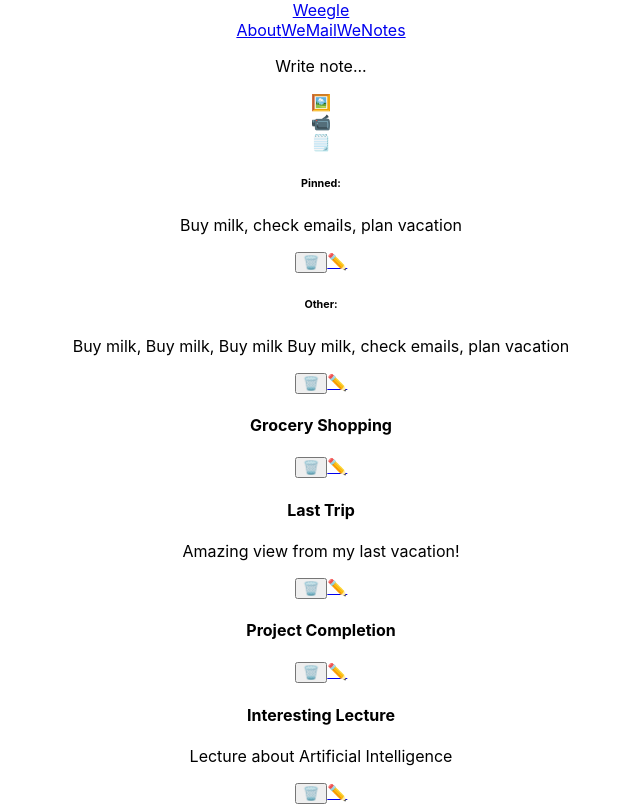
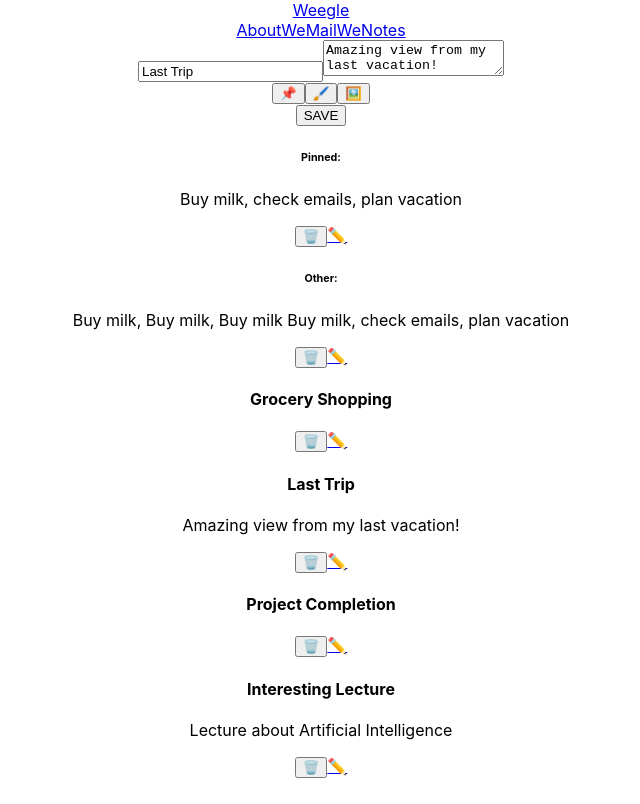
Before and after one commit to AviadMalikan/Weegle, a React (Create React App) app: page /note/edit/AF33FFD in a window 1280 px wide. Shown: the whole page, without its empty margins (319-959 px from the left). Built offline with nearby package versions, Linux system fonts and the light colour scheme.

Commit message:
add option to add and edit from the edit-cmp, make the save not make a server call al time

```diff
--- a/src/cmps/notes/note-edit.jsx
+++ b/src/cmps/notes/note-edit.jsx
@@ -1,31 +1,86 @@
 import { useState } from "react"
+import { noteService } from "../../services/note.service"
+import { useNavigate, useParams } from "react-router-dom"
+import { useEffect } from "react"
 
 
-export function NoteEdit() {
+export function NoteEdit({ onSaveNotes }) {
+    const [noteToEdit, setNoteToEdit] = useState(noteService.getEmptyNote())
     const [isInputOpen, setIsInputOpen] = useState(false)
-    const [isPinned, setIsPinned] = useState(false)
+
+    const navigate = useNavigate()
+    const { noteId } = useParams()
 
 
+    useEffect(() => {
+        if (!noteId) return setNoteToEdit(noteService.getEmptyNote())
+        else loadNote()
+    }, [noteId])
+
+    function loadNote() {
+        noteService.get(noteId).then((note) => {
+            setNoteToEdit(note)
+            setIsInputOpen(true)
+        })
+    }
+
+    function handelChange({ target }) {
+        let { value, name: field } = target
+        setNoteToEdit((prevNote) => ({ ...prevNote, info: { ...prevNote.info, [field]: value } }))
+    }
+
+    function handelInputOpen(isOpen) {
+        const str = `/note${isOpen ? "/edit" : ""}`
+        navigate(str)
+        setIsInputOpen(isOpen)
+    }
+
+    function onPinNote() {
+        setNoteToEdit((prevNote) => ({ ...prevNote, isPinned: !(prevNote.isPinned) }))
+    }
+
+
+    function onSubmitForm(ev) {
+        ev.preventDefault()
+        if (noteToEdit.title === '' && noteToEdit.text === '') return
+        handelInputOpen(false)
+        onSaveNotes(noteToEdit)
+
+    }
 
     if (isInputOpen) return <section className="note-edit">
-        <div className="add-note-container" >
-            <input type="text" name="=title" placeholder="Title" className="note-edit-title" autoComplete="off" />
-            <textarea type="text" name="=text" placeholder="Write a note" className="note-edit-text" autoComplete="off" />
+        <form className="add-note-container" onSubmit={onSubmitForm} >
+            <input type="text" name="title"
+                placeholder="Title" className="note-edit-title"
+                autoComplete="off" id="title" value={noteToEdit.info.title}
+                onChange={handelChange} />
+
+            <textarea type="text" name="text"
+                placeholder="Write a note" className="note-edit-text"
+                autoComplete="off" id="text" value={noteToEdit.info.text}
+                onChange={handelChange} />
 
             <div className="note-btns">
                 <div className="add-note-btn-container">
-                    <button className="note-btn">📌</button>
-                    <button className="note-btn">🖌️</button>
-                    <button className="note-btn">🖼️</button>
+                    <button className="note-btn" type="button"
+                        onClick={onPinNote}>
+                        {noteToEdit.isPinned ? "📍" : "📌"}
+                    </button>
+                    <button className="note-btn" type="button">
+                        🖌️
+                    </button>
+                    <button className="note-btn" type="button">
+                        🖼️
+                    </button>
                 </div>
-                <button>SAVE</button>
+                <button type="submit">SAVE</button>
             </div>
-        </div>
-        <div className="add-note-bg" onClick={() => setIsInputOpen(false)}></div>
+        </form>
+        <div className="add-note-bg" onClick={() => handelInputOpen(false)}></div>
     </section>
 
-    else return <section className="note-edit">
-        <div className="add-note-btn" onClick={() => setIsInputOpen(true)}>
+    else return <section className="note-edit" onClick={() => { }}>
+        <div className="add-note-btn" onClick={() => handelInputOpen(true)}>
             <p>Write note...</p>
             <div className="add-note-btn-container">
                 <div className="note-btn img-btn">🖼️</div>
--- a/src/views/note-index.jsx
+++ b/src/views/note-index.jsx
@@ -29,9 +29,26 @@ export function NoteIndex() {
             })
     }
 
+    function onSaveNotes(noteToEdit) {
+        noteService.save(noteToEdit)
+            .then(() => {
+                setNotes((prevNotes) => {
+                    const noteIdx = prevNotes.findIndex(n => n.id === noteToEdit.id)
+                    if (noteIdx === -1) {
+                        return [noteToEdit, ...prevNotes]
+                    } else {
+                        const updatedNotes = [...prevNotes]
+                        updatedNotes[noteIdx] = noteToEdit
+                        return updatedNotes
+
+                    }
+                })
+            })
+    }
+
     return <main className="main-layout full">
         {isLoading && <Loader />}
-        <NoteEdit />
+        <NoteEdit onSaveNotes={onSaveNotes} />
         {(!notes.length && !isLoading) && <h3 className="note-list">No Notes Yet</h3>}
         <NoteList notes={notes} onRemoveNote={onRemoveNote} />
 
```
